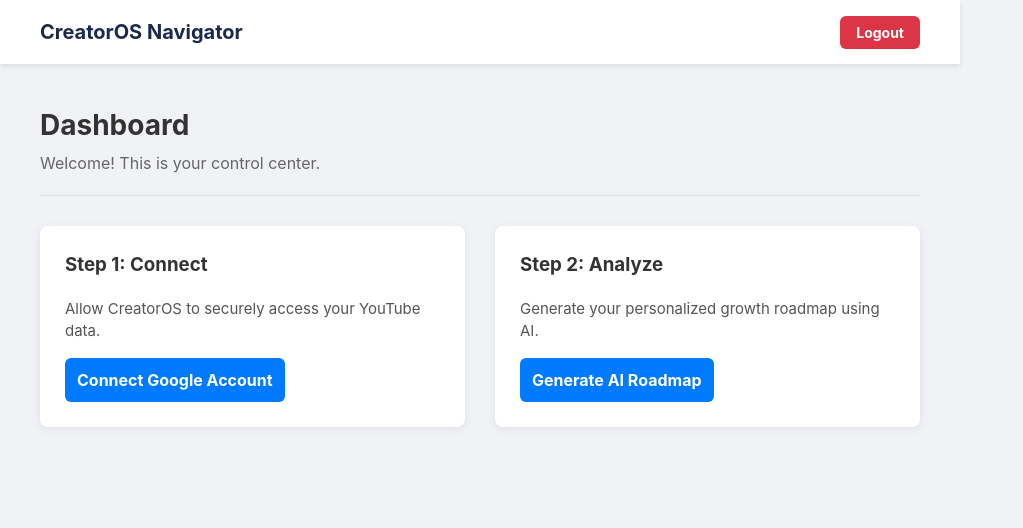
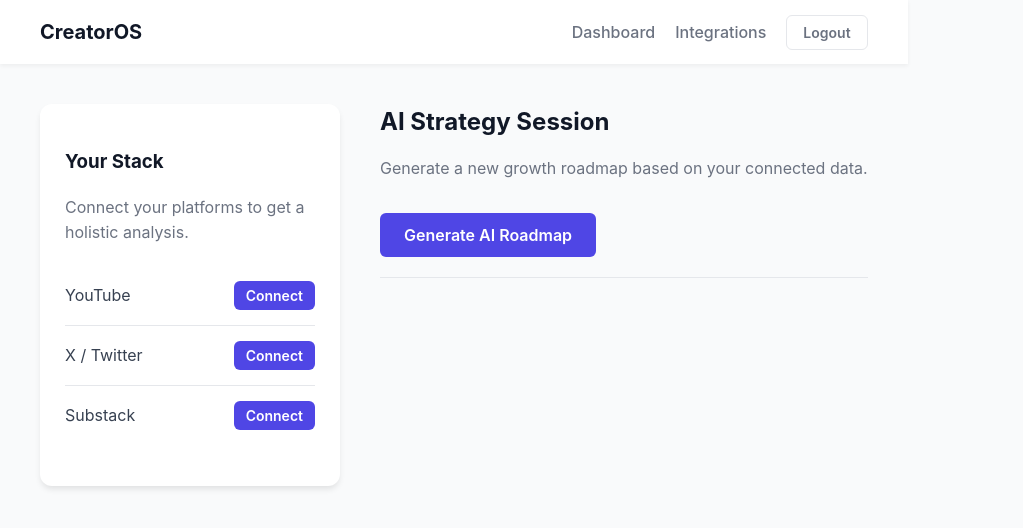
Before and after one commit to ujouy/creatoros-frontend, a React (Vite) app: page /app/dashboard in a window 1280 px wide. Shown: the top 528 px of the page, without its empty margins (0-1023 px from the left). Built offline with nearby package versions, Linux system fonts and the light colour scheme; no server answers; sample sign-in values are in the browser's storage.

Commit message:
feat: Redesign UI with professional layout and landing page

```diff
--- a/package.json
+++ b/package.json
@@ -13,6 +13,7 @@
     "axios": "^1.11.0",
     "react": "^19.1.1",
     "react-dom": "^19.1.1",
+    "react-markdown": "^10.1.0",
     "react-router-dom": "^7.8.0"
   },
   "devDependencies": {
--- a/src/App.css
+++ b/src/App.css
@@ -1,10 +1,22 @@
-/* General Body & App Styles */
+/* === GLOBAL & TYPOGRAPHY === */
+:root {
+  --primary-color: #4f46e5;
+  --secondary-color: #111827;
+  --background-color: #f9fafb;
+  --card-background: #ffffff;
+  --text-color: #374151;
+  --text-light: #6b7280;
+  --border-color: #e5e7eb;
+  --success-color: #10b981;
+}
+
 body {
   margin: 0;
-  font-family: -apple-system, BlinkMacSystemFont, 'Segoe UI', Roboto, Oxygen,
-    Ubuntu, Cantarell, 'Open Sans', 'Helvetica Neue', sans-serif;
-  background-color: #f0f2f5;
-  color: #333;
+  font-family: 'Inter', -apple-system, BlinkMacSystemFont, 'Segoe UI', Roboto, Oxygen, Ubuntu, Cantarell, 'Open Sans', 'Helvetica Neue', sans-serif;
+  background-color: var(--background-color);
+  color: var(--text-color);
+  -webkit-font-smoothing: antialiased;
+  -moz-osx-font-smoothing: grayscale;
 }
 
 .App {
@@ -12,195 +24,214 @@
   min-height: 100vh;
 }
 
-/* Auth Page Layout */
-.auth-page {
+h1, h2, h3 {
+  color: var(--secondary-color);
+  font-weight: 700;
+}
+
+p {
+  color: var(--text-light);
+  line-height: 1.6;
+}
+
+/* === LANDING PAGE === */
+.landing-page {
+  display: flex;
+  flex-direction: column;
+  align-items: center;
+}
+.landing-header {
+  text-align: center;
+  padding: 100px 20px;
+  background-color: var(--card-background);
+  width: 100%;
+}
+.landing-header h1 {
+  font-size: 3rem;
+  margin-bottom: 1rem;
+}
+.landing-header p {
+  font-size: 1.25rem;
+  max-width: 600px;
+  margin: 0 auto 2rem auto;
+}
+.cta-button {
+  background-color: var(--primary-color);
+  color: white;
+  padding: 15px 30px;
+  border-radius: 8px;
+  text-decoration: none;
+  font-weight: 600;
+  transition: background-color 0.2s;
+}
+.cta-button:hover {
+  background-color: #4338ca;
+}
+.features {
+  padding: 80px 20px;
+  text-align: center;
+  width: 100%;
+  max-width: 1200px;
+}
+.feature-cards {
+  display: grid;
+  grid-template-columns: repeat(auto-fit, minmax(300px, 1fr));
+  gap: 30px;
+  margin-top: 40px;
+}
+.feature-cards .card {
+  background: var(--card-background);
+  padding: 30px;
+  border-radius: 12px;
+  box-shadow: 0 4px 6px -1px rgb(0 0 0 / 0.1), 0 2px 4px -2px rgb(0 0 0 / 0.1);
+  text-align: left;
+}
+.landing-footer {
+  width: 100%;
+  text-align: center;
+  padding: 40px 20px;
+  border-top: 1px solid var(--border-color);
+  font-size: 0.9rem;
+}
+.landing-footer a {
+  color: var(--primary-color);
+  margin-left: 10px;
+}
+
+/* === PRIVACY POLICY PAGE === */
+.policy-page {
+  max-width: 800px;
+  margin: 60px auto;
+  padding: 40px;
+  background: var(--card-background);
+  border-radius: 12px;
+  box-shadow: 0 4px 6px -1px rgb(0 0 0 / 0.1);
+}
+.policy-page h1 { font-size: 2rem; }
+.policy-page h2 { margin-top: 2rem; }
+
+/* === AUTH LAYOUT (Login/Register) === */
+.auth-page-v2 {
   display: flex;
   justify-content: center;
   align-items: center;
   min-height: 100vh;
   padding: 20px;
 }
-
 .auth-container {
   text-align: center;
-  background: white;
+  background: var(--card-background);
   padding: 40px;
   border-radius: 12px;
-  box-shadow: 0 4px 20px rgba(0, 0, 0, 0.1);
+  box-shadow: 0 10px 15px -3px rgb(0 0 0 / 0.1), 0 4px 6px -4px rgb(0 0 0 / 0.1);
   width: 100%;
   max-width: 400px;
 }
+.auth-form { display: flex; flex-direction: column; gap: 15px; }
+.auth-container p { margin-top: 20px; font-size: 14px; }
+.auth-container a { color: var(--primary-color); text-decoration: none; }
+.auth-container a:hover { text-decoration: underline; }
+input {
+  padding: 12px;
+  border-radius: 6px;
+  border: 1px solid var(--border-color);
+  font-size: 16px;
+  width: 100%;
+  box-sizing: border-box;
+}
+button {
+  padding: 12px;
+  border-radius: 6px;
+  border: none;
+  background-color: var(--primary-color);
+  color: white;
+  font-size: 16px;
+  font-weight: 600;
+  cursor: pointer;
+  transition: background-color 0.2s;
+}
+button:hover { background-color: #4338ca; }
+button:disabled { background-color: #9ca3af; cursor: not-allowed; }
 
-.auth-container h1 {
-  color: #1a2a4d;
-  margin-bottom: 30px;
-}
-
-.auth-form {
-  display: flex;
-  flex-direction: column;
-  gap: 15px;
-}
-
-.auth-container p {
-  margin-top: 20px;
-  font-size: 14px;
-}
-
-.auth-container a {
-  color: #007bff;
-  text-decoration: none;
-}
-.auth-container a:hover {
-  text-decoration: underline;
-}
-
-
-/* Main App Layout */
+/* === MAIN APP LAYOUT === */
 .app-layout {
   display: flex;
   flex-direction: column;
   min-height: 100vh;
 }
-
 .navbar {
   display: flex;
   justify-content: space-between;
   align-items: center;
   padding: 0 40px;
   height: 64px;
-  background-color: white;
-  box-shadow: 0 2px 4px rgba(0,0,0,0.1);
+  background-color: var(--card-background);
+  box-shadow: 0 2px 4px rgba(0,0,0,0.05);
   position: sticky;
   top: 0;
   z-index: 1000;
 }
-
-.navbar-brand a {
-  font-size: 20px;
-  font-weight: bold;
-  color: #1a2a4d;
-  text-decoration: none;
+.navbar-brand a { font-size: 20px; font-weight: bold; color: var(--secondary-color); text-decoration: none; }
+.navbar-menu { display: flex; align-items: center; gap: 20px; }
+.nav-link { color: var(--text-light); text-decoration: none; font-weight: 500; }
+.nav-link:hover { color: var(--primary-color); }
+.logout-nav-btn {
+  background-color: transparent;
+  color: var(--text-light);
+  border: 1px solid var(--border-color);
+  padding: 8px 16px;
+  font-size: 14px;
 }
-
-.logout-nav-btn {
-  background-color: #dc3545;
-  color: white;
-  border: none;
-  padding: 8px 16px;
-  border-radius: 6px;
-  cursor: pointer;
-  font-size: 14px;
-  transition: background-color 0.2s;
-}
-
-.logout-nav-btn:hover {
-  background-color: #c82333;
-}
-
+.logout-nav-btn:hover { background-color: var(--background-color); color: var(--secondary-color); }
 .main-content {
   flex-grow: 1;
   padding: 40px;
-  max-width: 960px;
+  max-width: 1200px;
   margin: 0 auto;
   width: 100%;
   box-sizing: border-box;
 }
 
-/* Dashboard Specific Styles */
-.dashboard-header {
+/* === DASHBOARD === */
+.dashboard-grid {
+  display: grid;
+  grid-template-columns: 300px 1fr;
+  gap: 40px;
+}
+.integrations-panel {
+  background: var(--card-background);
+  padding: 25px;
+  border-radius: 12px;
+  box-shadow: 0 4px 6px -1px rgb(0 0 0 / 0.1);
+  align-self: start;
+}
+.integration-list { list-style: none; padding: 0; margin-top: 20px; }
+.integration-item {
+  display: flex;
+  justify-content: space-between;
+  align-items: center;
+  padding: 15px 0;
+  border-bottom: 1px solid var(--border-color);
+}
+.integration-item:last-child { border-bottom: none; }
+.integration-item button { font-size: 14px; padding: 6px 12px; }
+.integration-item.connected button { background-color: var(--success-color); }
+.main-panel-header {
   padding-bottom: 20px;
-  border-bottom: 1px solid #e0e0e0;
+  border-bottom: 1px solid var(--border-color);
   margin-bottom: 30px;
 }
-
-.dashboard-header h2 {
-  margin: 0;
-  font-size: 28px;
+.main-panel-header h2 { margin: 0; }
+.generate-btn { font-size: 1rem; padding: 12px 24px; margin-top: 15px; }
+.roadmap-results-v2 {
+  margin-top: 30px;
+  padding: 30px;
+  background: var(--card-background);
+  border-radius: 12px;
+  box-shadow: 0 4px 6px -1px rgb(0 0 0 / 0.1);
 }
-
-.dashboard-header p {
-  margin: 5px 0 0;
-  color: #666;
-}
-
-.dashboard-actions {
-  display: grid;
-  grid-template-columns: 1fr 1fr;
-  gap: 30px;
-}
-
-.action-card {
-  background: white;
-  padding: 25px;
-  border-radius: 8px;
-  box-shadow: 0 2px 8px rgba(0,0,0,0.08);
-}
-
-.action-card h3 {
-  margin-top: 0;
-}
-.action-card p {
-  font-size: 15px;
-  color: #555;
-  min-height: 45px;
-}
-
-.roadmap-results {
-  margin-top: 40px;
-  padding: 25px;
-  border: 1px solid #e0e0e0;
-  border-radius: 8px;
-  background-color: #fafafa;
-  text-align: left;
-}
-
-.roadmap-results h3 {
-  margin-top: 0;
-  color: #1a2a4d;
-}
-
-.roadmap-results pre {
-  white-space: pre-wrap;
-  font-family: inherit;
-  font-size: 15px;
-  line-height: 1.6;
-}
-
-.error-message {
-    margin-top: 20px;
-    padding: 15px;
-    background-color: #f8d7da;
-    color: #721c24;
-    border: 1px solid #f5c6cb;
-    border-radius: 6px;
-}
-
-/* General Input/Button Styles */
-input {
-  padding: 12px;
-  border-radius: 6px;
-  border: 1px solid #ccc;
-  font-size: 16px;
-}
-
-button {
-  padding: 12px;
-  border-radius: 6px;
-  border: none;
-  background-color: #007bff;
-  color: white;
-  font-size: 16px;
-  font-weight: bold;
-  cursor: pointer;
-  transition: background-color 0.2s;
-}
-
-button:hover {
-  background-color: #0056b3;
-}
-
-button:disabled {
-  background-color: #ccc;
-  cursor: not-allowed;
-}
+.roadmap-results-v2 h1, .roadmap-results-v2 h2, .roadmap-results-v2 h3 { margin-top: 1.5em; border-bottom: 1px solid var(--border-color); padding-bottom: 0.3em;}
+.roadmap-results-v2 p { font-size: 1rem; }
+.roadmap-results-v2 ul, .roadmap-results-v2 ol { padding-left: 20px; }
+.error-message { margin-top: 20px; padding: 15px; background-color: #fef2f2; color: #991b1b; border: 1px solid #fecaca; border-radius: 6px; }
+.loader { margin-top: 20px; font-weight: 500; color: var(--text-light); }
--- a/src/App.jsx
+++ b/src/App.jsx
@@ -3,49 +3,54 @@
 import Login from './components/Login';
 import Register from './components/Register';
 import Dashboard from './components/Dashboard';
+import LandingPage from './components/LandingPage';
+import PrivacyPolicy from './components/PrivacyPolicy';
 import './App.css';
 
-// A new component for the main application layout after logging in
-const AppLayout = ({ token, setToken }) => (
+// New layout for the main authenticated app
+const AppLayout = () => (
   <div className="app-layout">
     <nav className="navbar">
       <div className="navbar-brand">
-        <Link to="/">CreatorOS Navigator</Link>
+        <Link to="/app/dashboard">CreatorOS</Link>
       </div>
       <div className="navbar-menu">
-        {/* You can add more links here later, like 'Settings' or 'Profile' */}
+        <Link to="/app/dashboard" className="nav-link">Dashboard</Link>
+        <Link to="/app/integrations" className="nav-link">Integrations</Link>
         <button onClick={() => {
-          setToken(null);
           localStorage.removeItem('token');
+          window.location.href = '/';
         }} className="logout-nav-btn">
           Logout
         </button>
       </div>
     </nav>
     <main className="main-content">
-      <Dashboard setToken={setToken} token={token} />
+      <Routes>
+        <Route path="/dashboard" element={<Dashboard />} />
+        {/* Add a placeholder for the integrations page */}
+        <Route path="/integrations" element={<Dashboard />} />
+        <Route path="*" element={<Navigate to="/app/dashboard" />} />
+      </Routes>
     </main>
   </div>
 );
 
-// A new component for the authentication pages (Login/Register)
+// New layout for authentication pages
 const AuthLayout = () => (
-  <div className="auth-page">
-    <Routes>
-      <Route path="/login" element={<Login />} />
-      <Route path="/register" element={<Register />} />
-      {/* Redirect any other auth path to login */}
-      <Route path="*" element={<Navigate to="/login" />} />
-    </Routes>
-  </div>
+    <div className="auth-page-v2">
+        <Routes>
+            <Route path="/login" element={<Login />} />
+            <Route path="/register" element={<Register />} />
+            <Route path="*" element={<Navigate to="/auth/login" />} />
+        </Routes>
+    </div>
 );
-
 
 function App() {
   const [token, setToken] = useState(null);
   const [loading, setLoading] = useState(true);
 
-  // This useEffect hook now also handles setting the token for axios requests
   useEffect(() => {
     const storedToken = localStorage.getItem('token');
     if (storedToken) {
@@ -62,12 +67,14 @@
     <Router>
       <div className="App">
         <Routes>
-          {/* If there is a token, render the main AppLayout. */}
-          {/* All routes inside AppLayout will be protected. */}
-          <Route path="/*" element={token ? <AppLayout token={token} setToken={setToken} /> : <Navigate to="/auth/login" />} />
+          <Route path="/" element={<LandingPage />} />
+          <Route path="/privacy" element={<PrivacyPolicy />} />
 
-          {/* If there is no token, render the AuthLayout. */}
-          <Route path="/auth/*" element={!token ? <AuthLayout /> : <Navigate to="/" />} />
+          {/* Authenticated app routes under /app/* */}
+          <Route path="/app/*" element={token ? <AppLayout /> : <Navigate to="/auth/login" />} />
+
+          {/* Auth routes under /auth/* */}
+          <Route path="/auth/*" element={!token ? <AuthLayout /> : <Navigate to="/app/dashboard" />} />
         </Routes>
       </div>
     </Router>
--- a/src/components/Dashboard.jsx
+++ b/src/components/Dashboard.jsx
@@ -1,5 +1,6 @@
 import React, { useState } from 'react';
 import axios from 'axios';
+import ReactMarkdown from 'react-markdown';
 
 const API_URL = import.meta.env.VITE_API_URL || 'http://localhost:3000';
 
@@ -7,10 +8,18 @@
   const [roadmap, setRoadmap] = useState('');
   const [loading, setLoading] = useState(false);
   const [error, setError] = useState('');
+  const [connections, setConnections] = useState({ youtube: false }); // Placeholder for connection status
 
-  const handleConnectGoogle = () => {
+  // This would be expanded to fetch connection status from the backend
+  // useEffect(() => { ... }, []);
+
+  const handleConnect = (platform) => {
     const token = localStorage.getItem('token');
-    window.location.href = `${API_URL}/api/integrations/google?token=${token}`;
+    if (platform === 'youtube') {
+      window.location.href = `${API_URL}/api/integrations/google?token=${token}`;
+    } else {
+      alert(`Integration for ${platform} is coming soon!`);
+    }
   };
 
   const handleGenerateRoadmap = async () => {
@@ -19,9 +28,7 @@
     setError('');
     try {
       const token = localStorage.getItem('token');
-      const config = {
-        headers: { 'x-auth-token': token }
-      };
+      const config = { headers: { 'x-auth-token': token } };
       const res = await axios.get(`${API_URL}/api/analysis/generate-roadmap`, config);
       setRoadmap(res.data.roadmap);
     } catch (err) {
@@ -32,35 +39,48 @@
   };
 
   return (
-    <div className="dashboard-content">
-      <header className="dashboard-header">
-        <h2>Dashboard</h2>
-        <p>Welcome! This is your control center.</p>
-      </header>
-
-      <div className="dashboard-actions">
-        <div className="action-card">
-            <h3>Step 1: Connect</h3>
-            <p>Allow CreatorOS to securely access your YouTube data.</p>
-            <button onClick={handleConnectGoogle}>Connect Google Account</button>
-        </div>
-        <div className="action-card">
-            <h3>Step 2: Analyze</h3>
-            <p>Generate your personalized growth roadmap using AI.</p>
-            <button onClick={handleGenerateRoadmap} disabled={loading}>
-                {loading ? 'Generating...' : 'Generate AI Roadmap'}
+    <div className="dashboard-grid">
+      <div className="integrations-panel">
+        <h3>Your Stack</h3>
+        <p>Connect your platforms to get a holistic analysis.</p>
+        <ul className="integration-list">
+          <li className={`integration-item ${connections.youtube ? 'connected' : ''}`}>
+            <span>YouTube</span>
+            <button onClick={() => handleConnect('youtube')} disabled={connections.youtube}>
+              {connections.youtube ? 'Connected' : 'Connect'}
             </button>
-        </div>
+          </li>
+          <li className="integration-item">
+            <span>X / Twitter</span>
+            <button onClick={() => handleConnect('twitter')}>Connect</button>
+          </li>
+          <li className="integration-item">
+            <span>Substack</span>
+            <button onClick={() => handleConnect('substack')}>Connect</button>
+          </li>
+        </ul>
       </div>
 
-      {error && <div className="error-message">{error}</div>}
+      <div className="main-panel">
+        <header className="main-panel-header">
+          <h2>AI Strategy Session</h2>
+          <p>Generate a new growth roadmap based on your connected data.</p>
+          <button onClick={handleGenerateRoadmap} disabled={loading} className="generate-btn">
+            {loading ? 'Analyzing...' : 'Generate AI Roadmap'}
+          </button>
+        </header>
 
-      {roadmap && (
-        <div className="roadmap-results">
-          <h3>Your Personalized Roadmap</h3>
-          <pre>{roadmap}</pre>
-        </div>
-      )}
+        {error && <div className="error-message">{error}</div>}
+
+        {loading && <div className="loader">Analyzing your data...</div>}
+
+        {roadmap && (
+          <div className="roadmap-results-v2">
+            <h3>Your Personalized Roadmap</h3>
+            <ReactMarkdown>{roadmap}</ReactMarkdown>
+          </div>
+        )}
+      </div>
     </div>
   );
 }
--- /dev/null
+++ b/src/components/LandingPage.jsx
@@ -0,0 +1,39 @@
+import React from 'react';
+import { Link } from 'react-router-dom';
+
+function LandingPage() {
+  return (
+    <div className="landing-page">
+      <header className="landing-header">
+        <h1>CreatorOS Navigator</h1>
+        <p>Your AI-Powered Business Strategist for Content Creation</p>
+        <Link to="/auth/login" className="cta-button">Get Started</Link>
+      </header>
+
+      <section className="features">
+        <h2>Your Entire Business, Understood in Minutes</h2>
+        <div className="feature-cards">
+          <div className="card">
+            <h3>Connect Your Stack</h3>
+            <p>Securely link YouTube, X/Twitter, Substack, and more. Our AI ingests your content and analytics to see the full picture.</p>
+          </div>
+          <div className="card">
+            <h3>AI-Powered Analysis</h3>
+            <p>Navigator analyzes your niche, voice, and engagement patterns to identify high-potential growth opportunities.</p>
+          </div>
+          <div className="card">
+            <h3>Receive Your Roadmap</h3>
+            <p>Get a dynamic, step-by-step strategic plan with content suggestions and monetization ideas tailored to you.</p>
+          </div>
+        </div>
+      </section>
+
+      <footer className="landing-footer">
+        <p>&copy; 2025 CreatorOS. All Rights Reserved.</p>
+        <Link to="/privacy">Privacy Policy</Link>
+      </footer>
+    </div>
+  );
+}
+
+export default LandingPage;
--- /dev/null
+++ b/src/components/PrivacyPolicy.jsx
@@ -0,0 +1,35 @@
+import React from 'react';
+import { Link } from 'react-router-dom';
+
+function PrivacyPolicy() {
+  return (
+    <div className="policy-page">
+      <h1>Privacy Policy for CreatorOS Navigator</h1>
+      <p><em>Last Updated: August 11, 2025</em></p>
+
+      <p>CreatorOS Navigator ("we," "us," or "our") is committed to protecting your privacy. This Privacy Policy explains how we collect, use, disclose, and safeguard your information when you use our application.</p>
+
+      <h2>1. Information We Collect</h2>
+      <p>We collect information you provide directly to us, such as your email address when you register for an account. When you connect third-party platforms like Google (for YouTube), we access data via their APIs as authorized by you. This includes:</p>
+      <ul>
+        <li><strong>YouTube Data:</strong> We access your channel's public information and analytics data (view counts, subscriber counts, video performance) to generate your strategic roadmap. We only request read-only access.</li>
+      </ul>
+
+      <h2>2. How We Use Your Information</h2>
+      <p>We use the data obtained solely to provide and improve the user-facing features of our service. Specifically, your YouTube data is sent to a large language model (like Google's Gemini API) to generate your personalized growth roadmap. **Your data is not used to train AI models.**</p>
+
+      <h2>3. How We Store Your Information</h2>
+      <p>We store your account information and the secure authentication tokens for connected platforms in our database. We use industry-standard security measures to protect your information.</p>
+
+      <h2>4. Sharing Your Information</h2>
+      <p>We do not sell or share your personal data with third parties for marketing purposes. Data is only shared with our AI service provider (Google) for the explicit purpose of generating your roadmap analysis.</p>
+
+      <h2>5. Limited Use Disclosure</h2>
+      <p>CreatorOS Navigator's use and transfer of information received from Google APIs will adhere to the <a href="https://developers.google.com/terms/api-services-user-data-policy#limited_use_requirements" target="_blank" rel="noopener noreferrer">Google API Services User Data Policy</a>, including the Limited Use requirements.</p>
+
+      <p><Link to="/">Return to Homepage</Link></p>
+    </div>
+  );
+}
+
+export default PrivacyPolicy;
```
Also changed, not shown: 1 other file (tests, documents, lock files or other folders).
